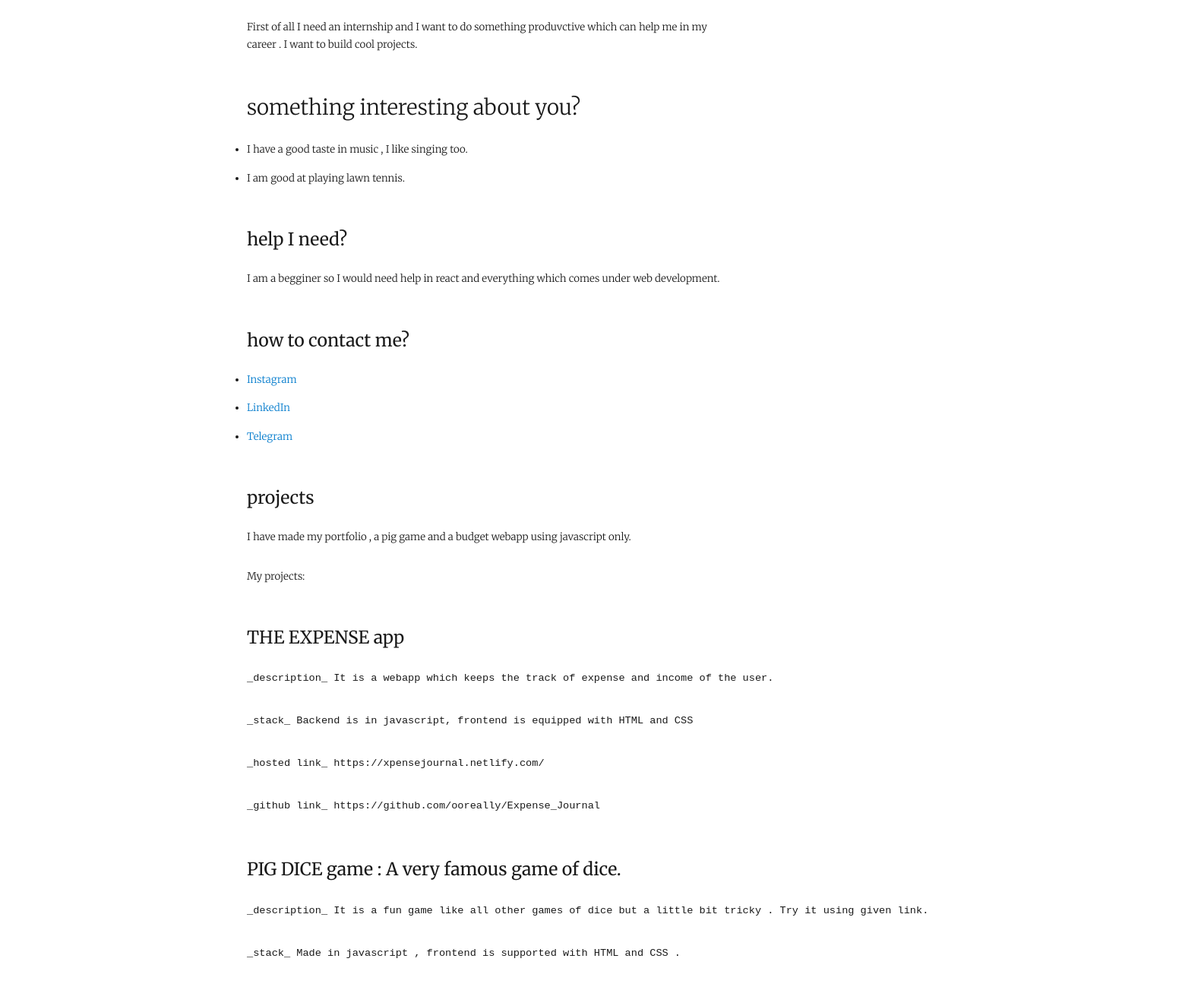
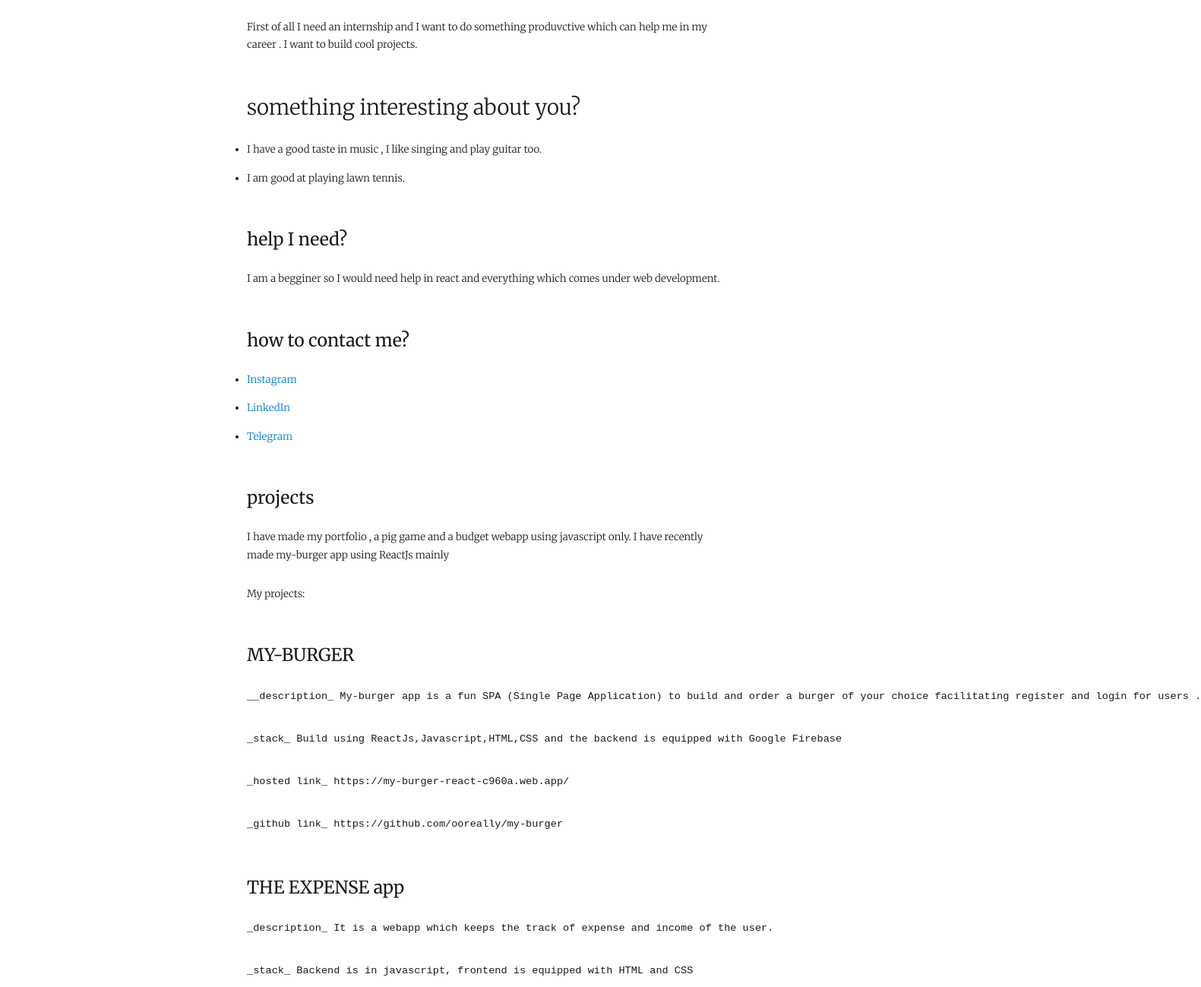
Before and after one commit to tanaypratap/teamtanay.jobchallenge.dev, a Gatsby site: page /ttjc@ooreally/ in a window 1280 px wide. Shown: the part 539-1838 px from the top of the page at 76% size, 1581 px wide, since content can reach past the window. Built offline with nearby package versions, Linux system fonts and the light colour scheme; Gatsby itself is replaced by a stand-in of ours; some packages are replaced by stand-ins of ours; code samples lack their colours.

Commit message:
added a project and updated index.md

```diff
--- a/content/participants/ttjc@ooreally/index.md
+++ b/content/participants/ttjc@ooreally/index.md
@@ -6,7 +6,7 @@ portfolio: "https://aportfolio.netlify.com"
 github-link: "https://github.com/ooreally"
 linkedin-link: "https://www.linkedin.com/in/anupam-s-10b93089/"
 looking-for: "internship"
-description: "Javascript | C++ | HTML | CSS  "
+description: "Javascript | C++ | HTML | CSS | ReactJs "
 ---
 
 Hello! I am Anupam Srivastava, B.Tech CSE student at Indian Institute Of Information Technology(IIIT) Surat, always ready to learn new tech .Let me walk you through my intro, projects and blogs.
@@ -22,7 +22,7 @@ First of all I need an internship and I want to do something produvctive which c
 
 ## something interesting about you?
 
-- I have a good taste in music , I like singing too.
+- I have a good taste in music , I like singing and play guitar too.
 - I am good at playing lawn tennis.
 
 ### help I need?
@@ -37,9 +37,18 @@ I am a begginer so I would need help in react and everything which comes under w
 
 ### projects
 
-I have made my portfolio , a pig game and a budget webapp using javascript only.
+I have made my portfolio , a pig game and a budget webapp using javascript only. I have recently made my-burger app using ReactJs mainly
 
 My projects:
+
+### MY-BURGER
+    __description_ My-burger app is a fun SPA (Single Page Application) to build and order a burger of your choice facilitating register and login for users .
+
+    _stack_ Build using ReactJs,Javascript,HTML,CSS and the backend is equipped with Google Firebase
+
+    _hosted link_ https://my-burger-react-c960a.web.app/
+
+    _github link_ https://github.com/ooreally/my-burger
 
 ### THE EXPENSE app
 
```
